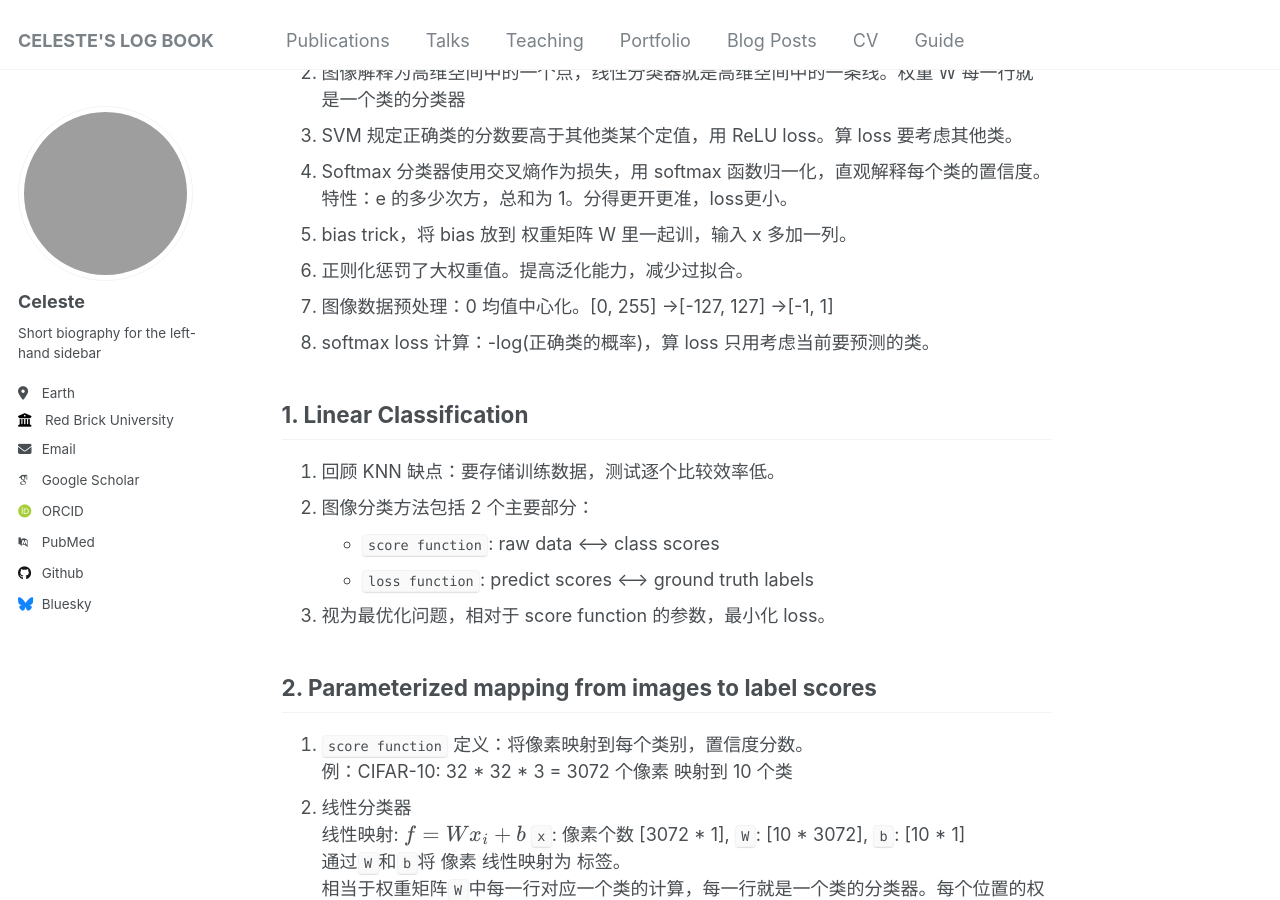
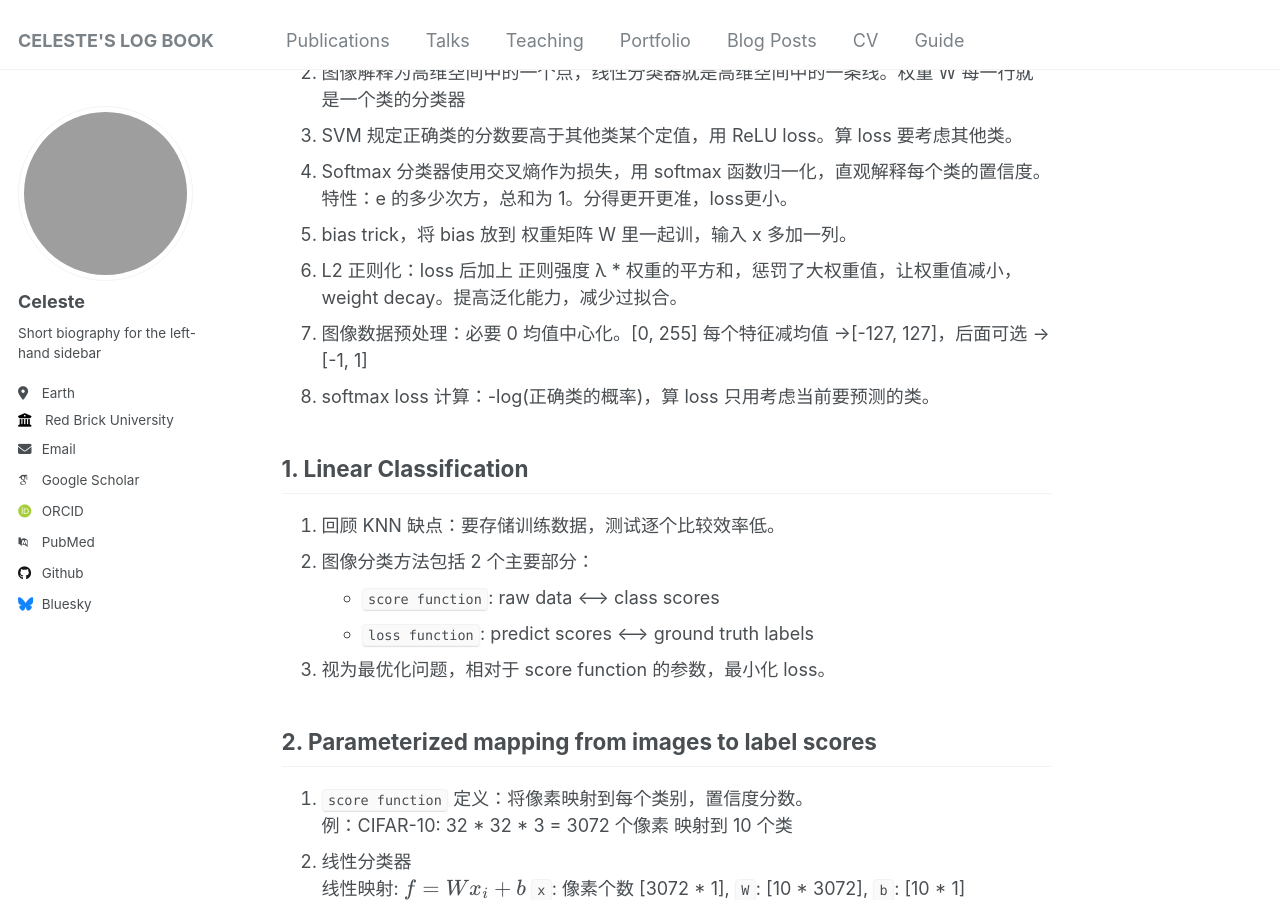
Before and after one commit to BUGERR/bugerr.github.io, a Jekyll site: the page built from _posts/2024-11-20-cs231n_2.md, in a window 1280 px wide and 900 px high, scrolled down 343 px. Built offline with Jekyll 4.4.1, drawn with Linux system fonts in a browser that asks for light colours; some web fonts are replaced; grey boxes are pictures that could not be loaded.

Commit message:
Update 2024-11-20-cs231n_2.md

```diff
--- a/_posts/2024-11-20-cs231n_2.md
+++ b/_posts/2024-11-20-cs231n_2.md
@@ -16,8 +16,8 @@ tags:
 3. SVM 规定正确类的分数要高于其他类某个定值，用 ReLU loss。算 loss 要考虑其他类。
 4. Softmax 分类器使用交叉熵作为损失，用 softmax 函数归一化，直观解释每个类的置信度。特性：e 的多少次方，总和为 1。分得更开更准，loss更小。
 5. bias trick，将 bias 放到 权重矩阵 W 里一起训，输入 x 多加一列。
-6. 正则化惩罚了大权重值。提高泛化能力，减少过拟合。
-7. 图像数据预处理：0 均值中心化。[0, 255] ->[-127, 127] ->[-1, 1]
+6. L2 正则化：loss 后加上 正则强度 λ * 权重的平方和，惩罚了大权重值，让权重值减小，weight decay。提高泛化能力，减少过拟合。
+7. 图像数据预处理：必要 0 均值中心化。[0, 255] 每个特征减均值 ->[-127, 127]，后面可选 ->[-1, 1]
 8. softmax loss 计算：-log(正确类的概率)，算 loss 只用考虑当前要预测的类。
 
 ## 1. Linear Classification
```
